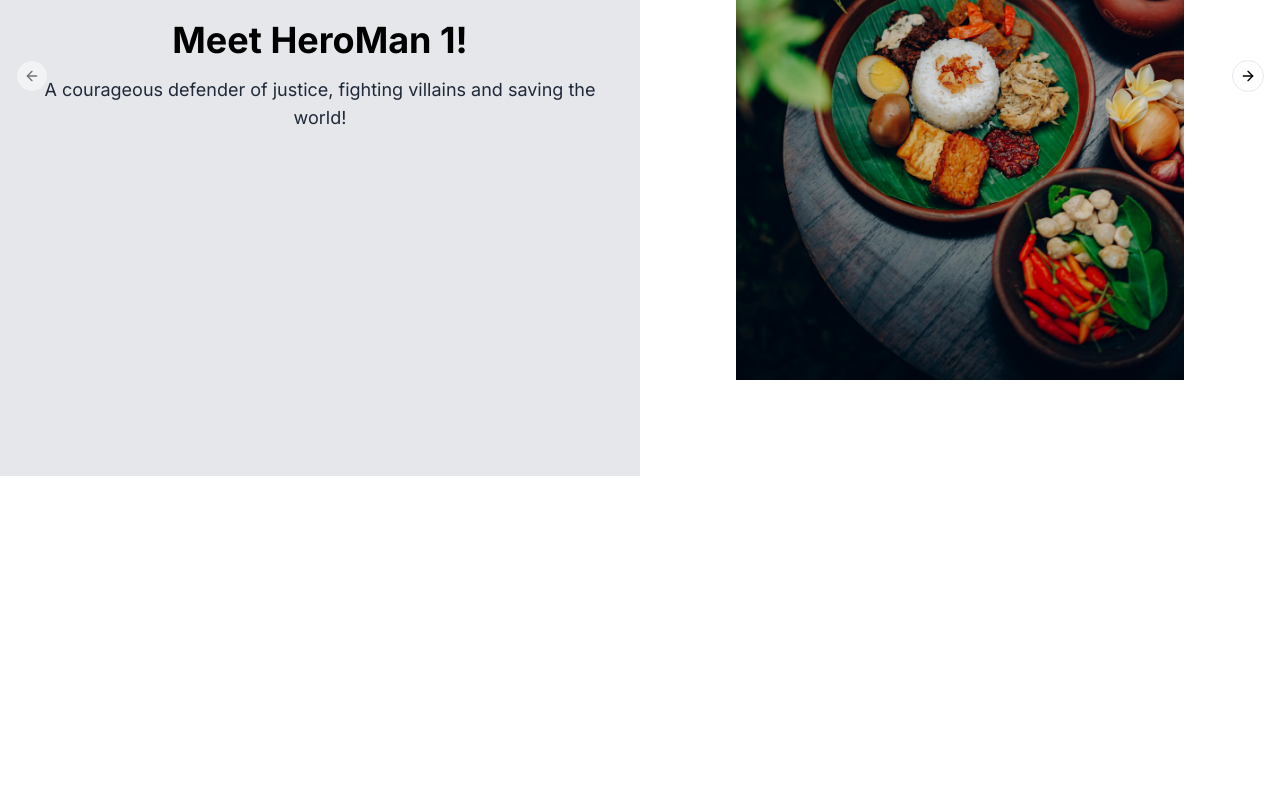
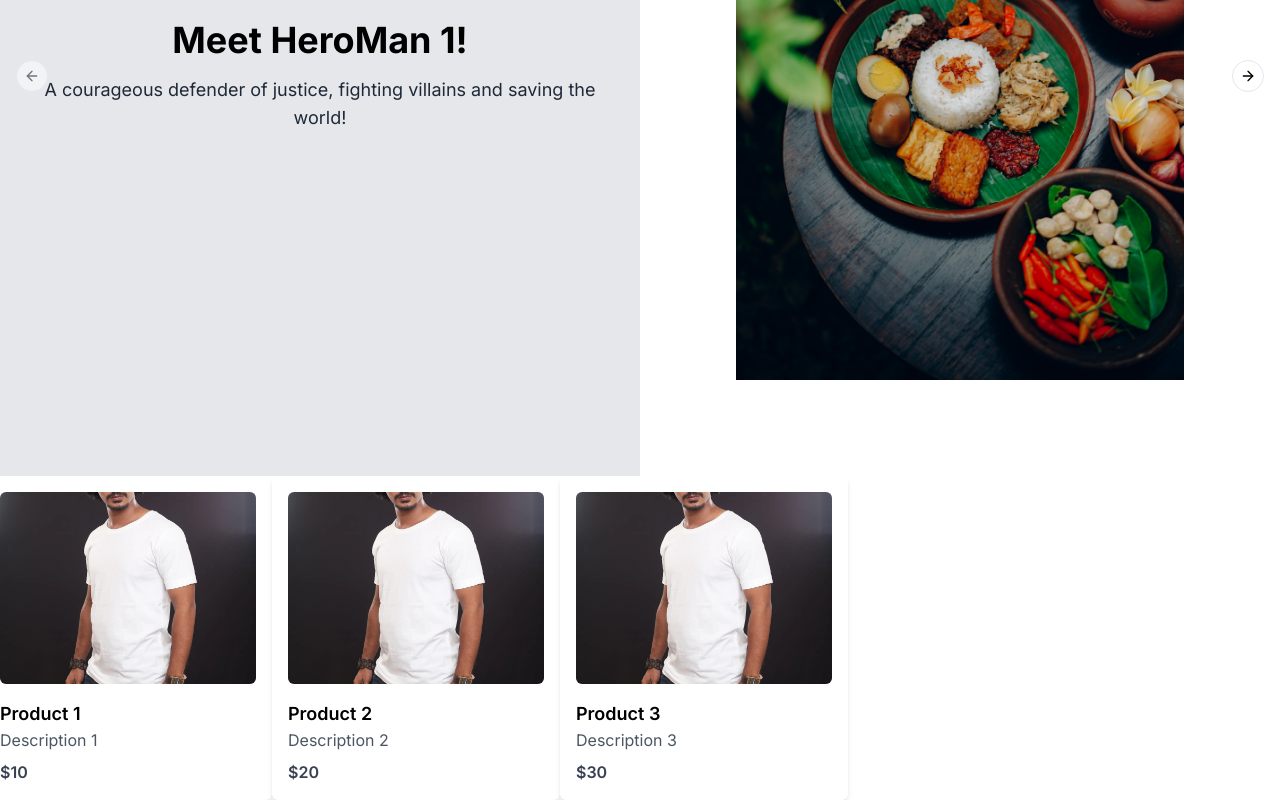
Before and after one commit to ricardomadeira93/twenty-fourty, a Next.js app: page / in a window 1280 px wide. Shown: the part 324-1124 px from the top of the page. Before the commit the page ends 800 px from the top, so only its background shows below. Built offline with nearby package versions, Linux system fonts and the light colour scheme.

Commit message:
dev: Infinite Scroll Carousel ( needs infinite scroll and better styling)

```diff
--- a/app/page.tsx
+++ b/app/page.tsx
@@ -1,9 +1,11 @@
 import HeroSection from '@/components/hero';
+import ItemCarousel from '@/components/item-carousel';
 
 export default function Home() {
   return (
     <main className='w-full'>
       <HeroSection />
+      <ItemCarousel/>
     </main>
   );
 }
--- /dev/null
+++ b/components/item-carousel.tsx
@@ -0,0 +1,53 @@
+// CarouselExample.js
+import React from 'react';
+import {
+  Carousel,
+  CarouselContent,
+  CarouselPrevious,
+  CarouselNext,
+} from './ui/carousel';
+import ProductCard from '@/components/product-card';
+
+// Hardcoded product data
+const products = [
+  {
+    id: 1,
+    name: 'Product 1',
+    description: 'Description 1',
+    price: 10,
+  },
+  {
+    id: 2,
+    name: 'Product 2',
+    description: 'Description 2',
+    price: 20,
+  },
+  {
+    id: 3,
+    name: 'Product 3',
+    description: 'Description 3',
+    price: 30,
+  },
+  // Add more products as needed
+];
+
+const ItemCarousel = () => {
+  return (
+    <div className='overflow-x-auto'>
+      <Carousel>
+        <CarouselPrevious />
+        <CarouselContent className='flex'>
+          {products.map((product) => (
+            <ProductCard
+              key={product.id}
+              product={product}
+            />
+          ))}
+        </CarouselContent>
+        <CarouselNext />
+      </Carousel>
+    </div>
+  );
+};
+
+export default ItemCarousel;
--- a/components/navbar.tsx
+++ b/components/navbar.tsx
@@ -2,7 +2,7 @@ import Link from 'next/link';
 
 const Navbar = () => {
   return (
-    <nav className='py-4 bg-slate-950 text-white fixed top-0 left-0 w-full z-10'>
+    <nav className='py-4 bg-[#f2da00] text-slate-950 fixed top-0 left-0 w-full z-10'>
       <div className='mx-auto max-w-screen-xl'>
         <div className='flex justify-between items-center'>
           <div>
@@ -16,7 +16,9 @@ const Navbar = () => {
               <span className='mx-4'>About</span>
             </Link>
             <Link href='/contact'>
-              <span className='mx-4'>Contact</span>
+              <span className='mx-4'>
+                Contact
+              </span>
             </Link>
           </div>
         </div>
--- /dev/null
+++ b/components/product-card.tsx
@@ -0,0 +1,36 @@
+// ProductCard.js
+import React from 'react';
+import tshirtImage from '@/app/assets/tshirt.webp';
+import Image from 'next/image';
+
+const ProductCard = ({ product }) => {
+  return (
+    <div className='bg-white p-4 shadow-md rounded-md w-72'>
+      {' '}
+      {/* Adjusted width */}
+      <div className='relative h-48'>
+        <Image
+          src={tshirtImage}
+          alt={product.name}
+          className='object-cover rounded-md'
+          layout='fill'
+        />
+      </div>
+      <div className='mt-4'>
+        <h2 className='text-lg font-semibold'>
+          {product.name}
+        </h2>
+        <p className='text-gray-600'>
+          {product.description}
+        </p>
+        <div className='mt-2'>
+          <span className='text-gray-700 font-semibold'>
+            ${product.price}
+          </span>
+        </div>
+      </div>
+    </div>
+  );
+};
+
+export default ProductCard;
```
Also changed, not shown: app/assets/tshirt.webp (added).
